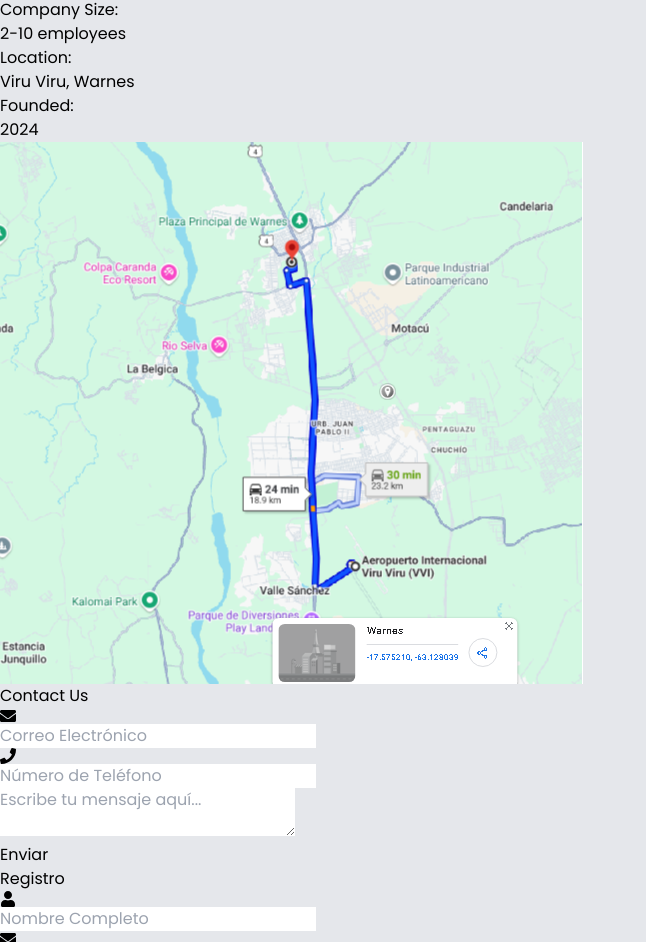
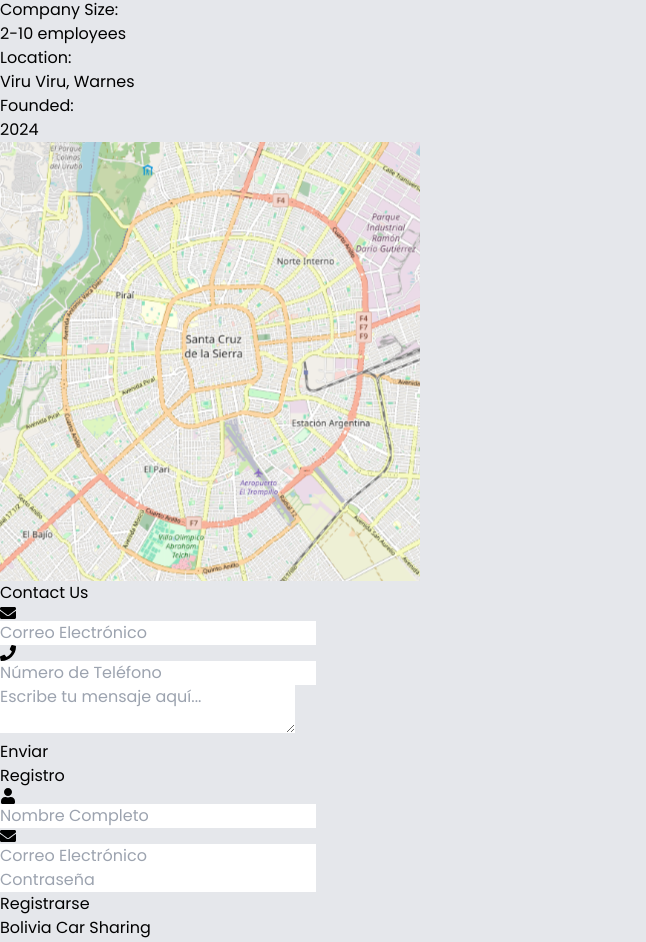
Before and after one commit to rodrigogd12/carsharing, a React (Vite) app: page / in a window 1280 px wide. Shown: the part 7756-8698 px from the top of the page, without its empty margins (0-646 px from the left). Built offline with nearby package versions, Linux system fonts and the light colour scheme.

Commit message:
se modifico la imagen de about

```diff
--- a/src/components/About/About.jsx
+++ b/src/components/About/About.jsx
@@ -1,4 +1,5 @@
 import viru from '../../assets/viru viru.png'
+import santacruz from '../../assets/santacruz.png'
 
 const About = () => {
   return (
@@ -40,7 +41,7 @@
         {/* Mapa */}
         <div className="flex-1">
           <img
-            src={viru} // Reemplaza este URL con la URL del mapa
+            src={santacruz} // Reemplaza este URL con la URL del mapa
             alt="Mapa de ubicación"
             className="w-full h-full rounded-lg object-cover"
           />
```
Also changed, not shown: src/assets/santacruz.png (added).
